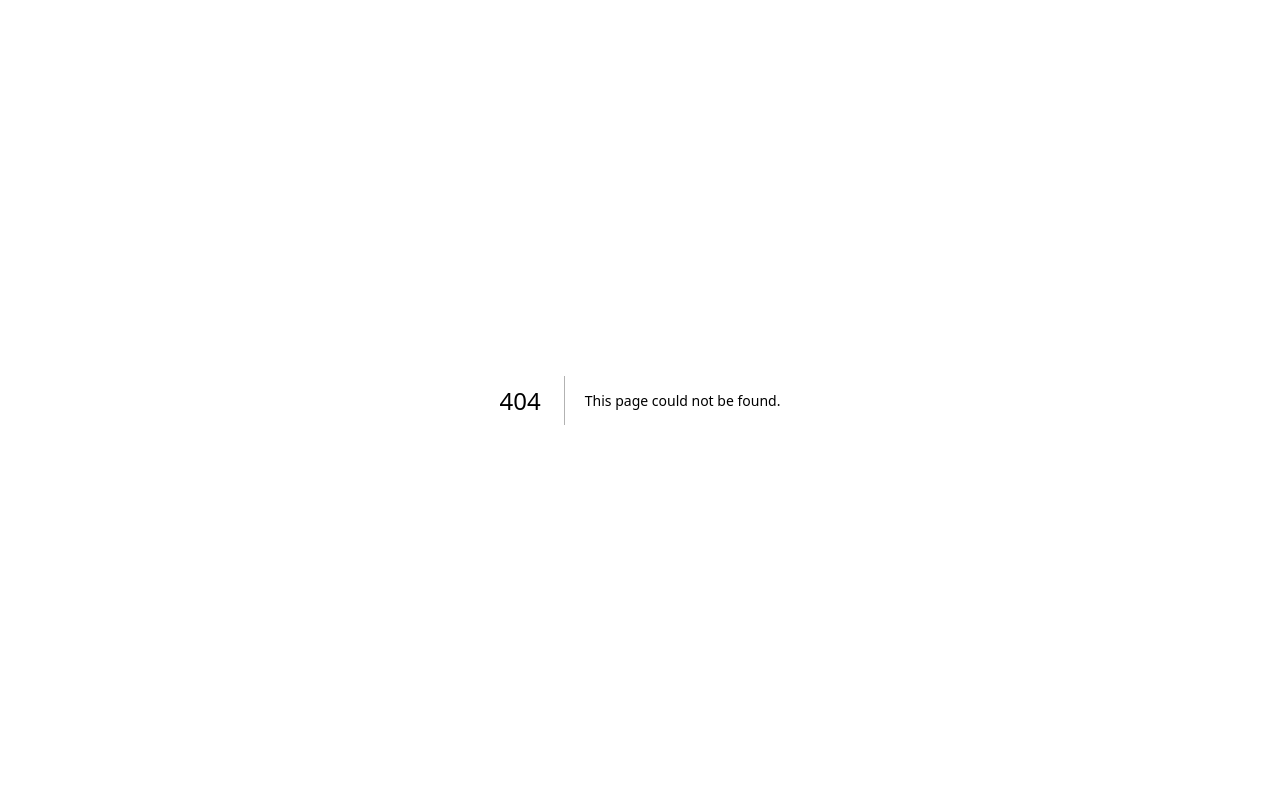
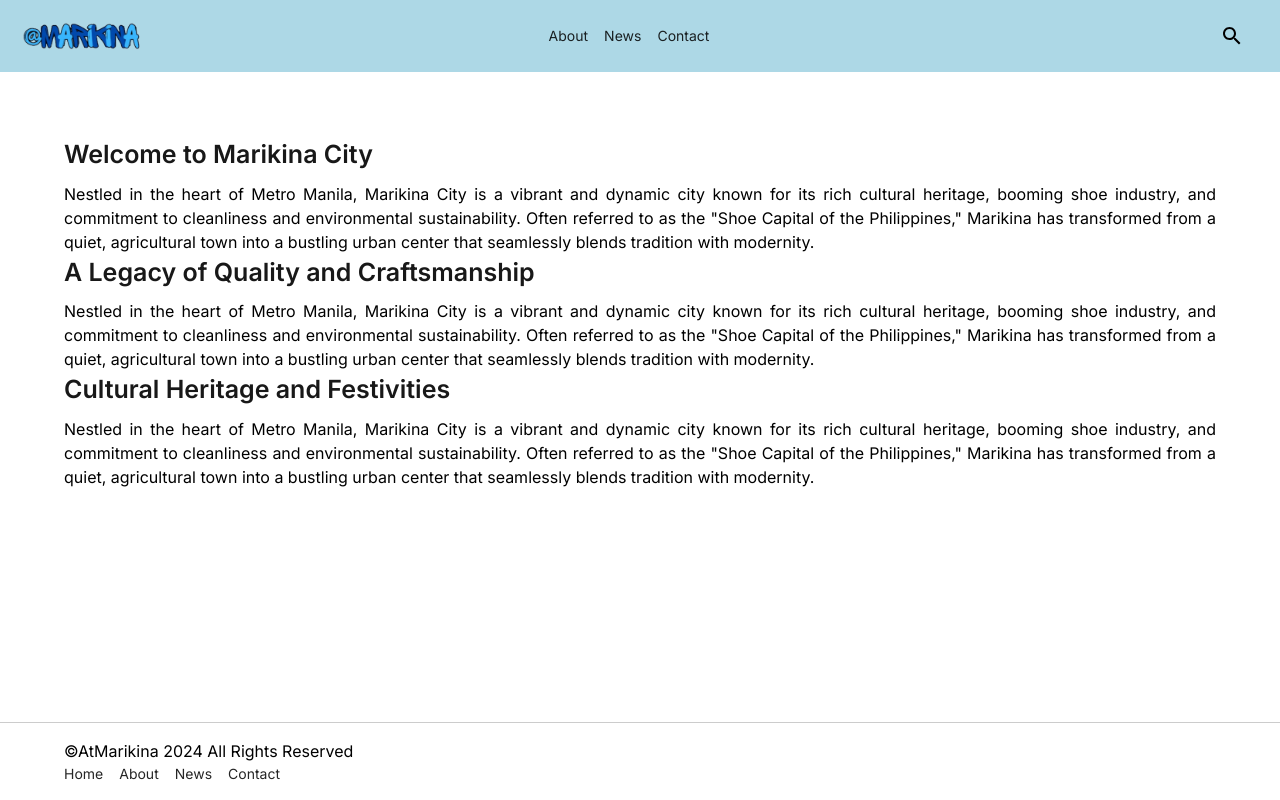
Before and after one commit to haroldcastillo/Establishment-Recommendation-System, a Next.js app: page /dashboard/about in a window 1280 px wide. Before the commit this address had no page. Built offline with nearby package versions, Linux system fonts and the light colour scheme.

Commit message:
feat: create about page

```diff
--- /dev/null
+++ b/src/app/dashboard/about/page.tsx
@@ -0,0 +1,21 @@
+import React from 'react'
+import Container from '@mui/material/Container'
+
+function page() {
+  return <Container maxWidth="lg" className='flex flex-col gap-7'>
+    <div className='mt-[4em]'>
+      <h5 className='text-[25px] font-semibold opacity-90 mb-2'>Welcome to Marikina City</h5>
+      <p className='text-justify'>Nestled in the heart of Metro Manila, Marikina City is a vibrant and dynamic city known for its rich cultural heritage, booming shoe industry, and commitment to cleanliness and environmental sustainability. Often referred to as the "Shoe Capital of the Philippines," Marikina has transformed from a quiet, agricultural town into a bustling urban center that seamlessly blends tradition with modernity.</p>
+    </div>
+    <div>
+      <h5 className='text-[25px] font-semibold opacity-90 mb-2'>A Legacy of Quality and Craftsmanship</h5>
+      <p className='text-justify'>Nestled in the heart of Metro Manila, Marikina City is a vibrant and dynamic city known for its rich cultural heritage, booming shoe industry, and commitment to cleanliness and environmental sustainability. Often referred to as the "Shoe Capital of the Philippines," Marikina has transformed from a quiet, agricultural town into a bustling urban center that seamlessly blends tradition with modernity.</p>
+    </div>
+    <div>
+      <h5 className='text-[25px] font-semibold opacity-90 mb-2'>Cultural Heritage and Festivities</h5>
+      <p className='text-justify'>Nestled in the heart of Metro Manila, Marikina City is a vibrant and dynamic city known for its rich cultural heritage, booming shoe industry, and commitment to cleanliness and environmental sustainability. Often referred to as the "Shoe Capital of the Philippines," Marikina has transformed from a quiet, agricultural town into a bustling urban center that seamlessly blends tradition with modernity.</p>
+    </div>
+  </Container>
+}
+
+export default page
--- /dev/null
+++ b/src/app/dashboard/contact/page.tsx
@@ -0,0 +1,7 @@
+import React from 'react'
+
+export default function page() {
+  return (
+    <div>page</div>
+  )
+}
--- a/src/app/layout/footer.tsx
+++ b/src/app/layout/footer.tsx
@@ -1,7 +1,26 @@
+"use client"
 import React from 'react'
+import Container from '@mui/material/Container'
+import Link from 'next/link'
+export default function footer() {
+  return <>
+    <footer className='p-4 border-t border-[black]/20'>
+      <Container maxWidth="lg" className='flex justify-between'>
+        <p>©AtMarikina {new Date().getFullYear()} All Rights Reserved</p>
+        <div className='flex gap-4'>
+          <NavLink label='Home' location='/dashboard'/>
+          <NavLink label='About' location='/dashboard/about'/>
+          <NavLink label='News' location='/dashboard/news'/>
+          <NavLink label='Contact' location='/dashboard/contact'/>
+        </div>
+      </Container>
+    </footer>
+  </>
+}
 
-export default function footer() {
-  return (
-    <div>footer</div>
-  )
+
+const NavLink = ({ label, location }: { label: string, location: string }) => {
+  return <>
+    <Link href = { location } > <p className = 'text-[14px] opacity-85 hover:opacity-100' > { label } </p></Link >
+  </>
 }
--- a/src/app/layout/header.tsx
+++ b/src/app/layout/header.tsx
@@ -11,11 +11,11 @@ export default function Header() {
   return (
     <div className='fixed top-0 w-[100vw] z-[40]'>
       <div className='bg-[#ADD8E6] px-4 py-3 flex justify-between items-center'>
-        <Image src={"/images/Websitelogo.png"} alt='logo' width={150} height={150}/>
-        <div className='flex gap-4'>
+        <Link href={"/dashboard"}><Image src={"/images/Websitelogo.png"} alt='logo' width={150} height={150}/></Link>
+        <div className='flex gap-4 translate-x-[-60px]'>
+          <NavLink label='About' location='/dashboard/about'/>
           <NavLink label='News' location='/news'/>
-          <NavLink label='Contact' location='/news'/>
-          <NavLink label='About' location='/news'/>
+          <NavLink label='Contact' location='/dashboard/contact'/>
         </div>
         <div className='mr-3'>
           <IconButton aria-label=""  onClick={()=>{setOpenSearch(!openSearch)}}>
```
